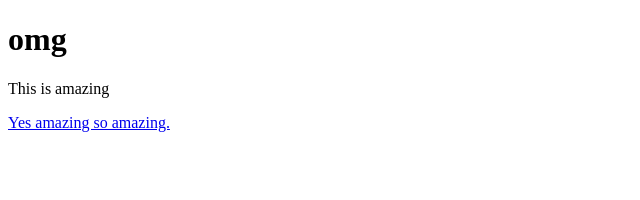
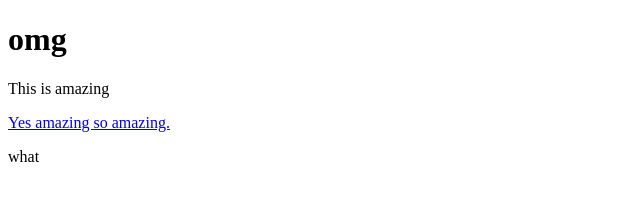
Before and after one commit to mauricey/iat339-demo-summer2016, a plain HTML site: page index.html in a window 1280 px wide. Shown: the full height of the page, 0-640 px from the left. Drawn offline with Linux system fonts and the light colour scheme.

Commit message:
Added new paragraph

```diff
--- a/index.html
+++ b/index.html
@@ -9,5 +9,6 @@
 	<h1>omg</h1>
 	<p> This is amazing </p>
 	<a href="youtube.com">Yes amazing so amazing. </a>
+	<p>what</p>
 	</body>
 </html>
```
